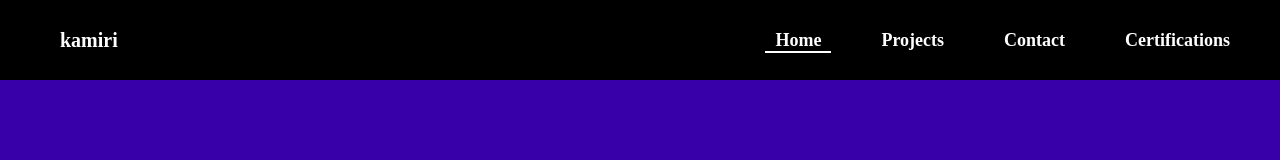
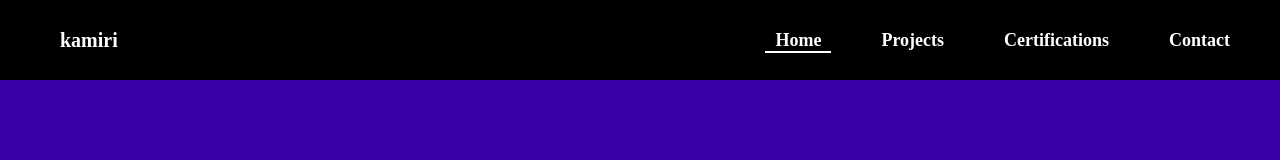
Before and after one commit to kamiri-charles/portfolio-v2, a React (Vite) app: page /#/ in a window 1280 px wide. Shown: the top 160 px of the page. Built offline with nearby package versions, Linux system fonts and the light colour scheme; no server answers; a web font is replaced by a local one.

Commit message:
feat: Add certifications link in mobile nav

```diff
--- a/src/components/Navbar/index.jsx
+++ b/src/components/Navbar/index.jsx
@@ -52,21 +52,21 @@ const Navbar = () => {
 					</div>
 				</Link>
 
+				{/* Certifications */}
+				<Link to="/" onClick={() => setCurrentTab("certifications")}>
+					<div
+						className={`link${currentTab == "certifications" ? " current-tab" : ""}`}
+					>
+						Certifications
+					</div>
+				</Link>
+
 				{/* Contact */}
 				<Link to="/contact" onClick={() => setCurrentTab("contact")}>
 					<div
 						className={`link${currentTab == "contact" ? " current-tab" : ""}`}
 					>
 						Contact
-					</div>
-				</Link>
-
-				{/* Certifications */}
-				<Link to="/" onClick={() => setCurrentTab("certifications")}>
-					<div
-						className={`link${currentTab == "certifications" ? " current-tab" : ""}`}
-					>
-						Certifications
 					</div>
 				</Link>
 			</div>
@@ -85,6 +85,12 @@ const Navbar = () => {
 					</div>
 				</Link>
 
+				<Link to="/certifications">
+					<div className="link" onClick={open_menu}>
+						Certifications
+					</div>
+				</Link>
+
 				<Link to="/contact">
 					<div className="link" onClick={open_menu}>
 						Contact
```
